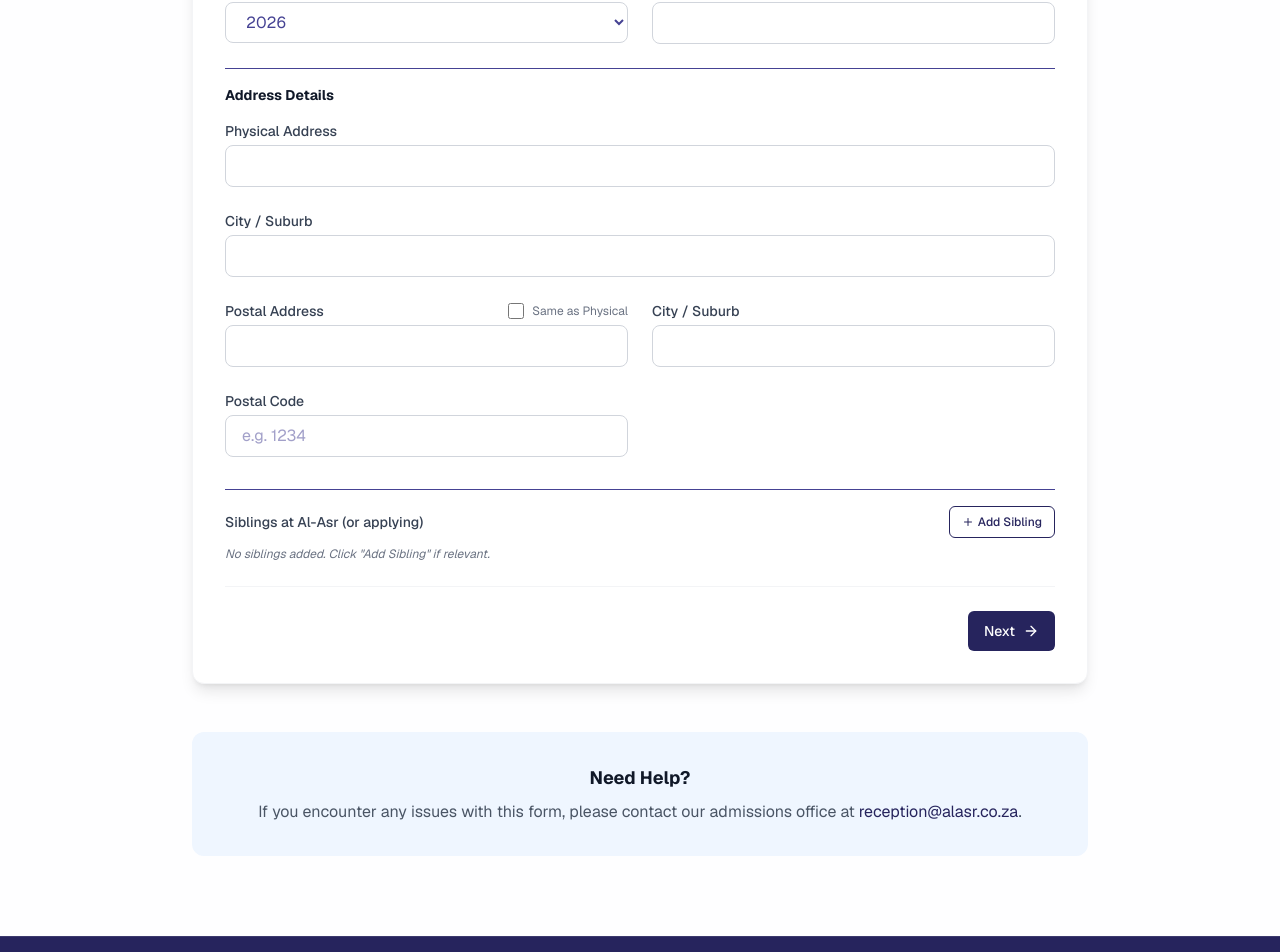
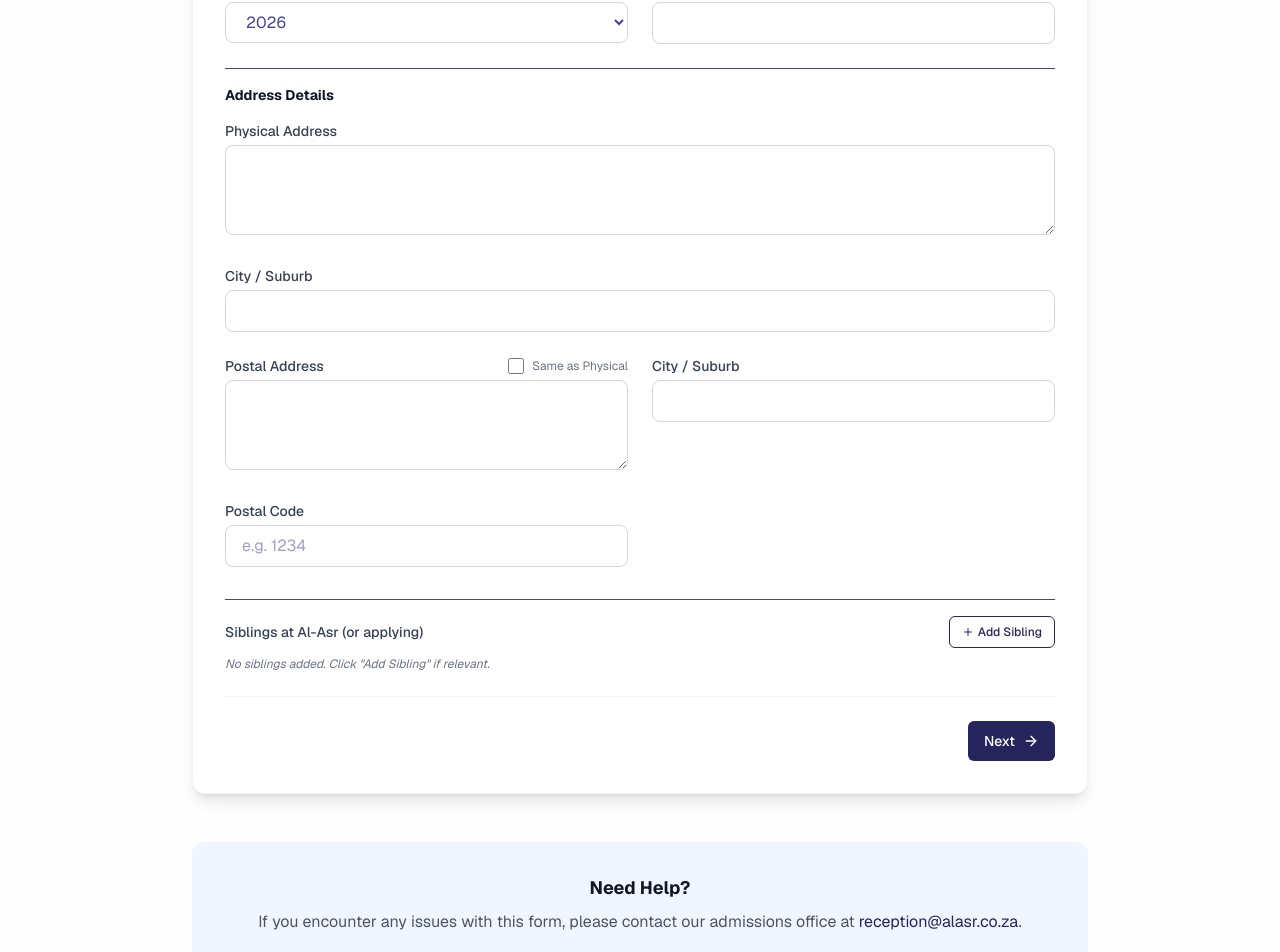
Before and after one commit to Carlodebruin/alasr-website, a Next.js app: page /beta/admissions in a window 1280 px wide. Shown: the part 877-1829 px from the top of the page. Built offline with nearby package versions, Linux system fonts and the light colour scheme.

Commit message:
feat: change physical and postal address inputs to multiline textareas

```diff
--- a/components/forms/ApplicationForm.tsx
+++ b/components/forms/ApplicationForm.tsx
@@ -428,16 +428,16 @@ export const ApplicationForm = () => {
                                     <div className="grid md:grid-cols-2 gap-6">
                                         <div className="md:col-span-2">
                                             <label className="block text-sm font-medium text-gray-700 mb-1">Physical Address</label>
-                                            <input required name="learnerPhysicalAddress" type="text"
+                                            <textarea required name="learnerPhysicalAddress" rows={3}
                                                 className={`w-full px-4 py-2 rounded-lg border focus:ring-primary focus:border-primary ${errors.learnerPhysicalAddress ? 'border-red-500 bg-red-50' : 'border-gray-300'}`}
                                                 onChange={(e) => {
                                                     if (isPostalSameAsPhysical) {
-                                                        const postalInput = formRef.current?.querySelector('input[name="learnerPostalAddress"]') as HTMLInputElement;
+                                                        const postalInput = formRef.current?.querySelector('[name="learnerPostalAddress"]') as HTMLTextAreaElement;
                                                         if (postalInput) postalInput.value = e.target.value;
                                                     }
                                                 }}
                                                 onBlur={(e) => setErrors(prev => ({ ...prev, learnerPhysicalAddress: e.target.checkValidity() ? "" : "Physical address is required" }))}
-                                            />
+                                            ></textarea>
                                             {errors.learnerPhysicalAddress && (
                                                 <p className="text-red-500 text-xs mt-1 flex items-center"><AlertCircle className="w-3 h-3 mr-1" /> {errors.learnerPhysicalAddress}</p>
                                             )}
@@ -463,9 +463,9 @@ export const ApplicationForm = () => {
                                                         onChange={(e) => {
                                                             setIsPostalSameAsPhysical(e.target.checked);
                                                             if (e.target.checked) {
-                                                                const physicalValue = (formRef.current?.querySelector('input[name="learnerPhysicalAddress"]') as HTMLInputElement)?.value;
+                                                                const physicalValue = (formRef.current?.querySelector('[name="learnerPhysicalAddress"]') as HTMLTextAreaElement)?.value;
                                                                 const physicalCityValue = (formRef.current?.querySelector('input[name="learnerCity"]') as HTMLInputElement)?.value;
-                                                                const postalInput = formRef.current?.querySelector('input[name="learnerPostalAddress"]') as HTMLInputElement;
+                                                                const postalInput = formRef.current?.querySelector('[name="learnerPostalAddress"]') as HTMLTextAreaElement;
                                                                 const postalCityInput = formRef.current?.querySelector('input[name="learnerPostalCity"]') as HTMLInputElement;
                                                                 if (postalInput) {
                                                                     postalInput.value = physicalValue || "";
@@ -482,14 +482,14 @@ export const ApplicationForm = () => {
                                                     <label htmlFor="sameAsPhysical" className="ml-2 text-xs font-normal text-gray-500">Same as Physical</label>
                                                 </div>
                                             </label>
-                                            <input
+                                            <textarea
                                                 required={!isPostalSameAsPhysical}
                                                 name="learnerPostalAddress"
-                                                type="text"
+                                                rows={3}
                                                 disabled={isPostalSameAsPhysical}
                                                 className={`w-full px-4 py-2 rounded-lg border focus:ring-primary focus:border-primary ${isPostalSameAsPhysical ? 'bg-gray-50' : ''} ${errors.learnerPostalAddress ? 'border-red-500 bg-red-50' : 'border-gray-300'}`}
                                                 onBlur={(e) => setErrors(prev => ({ ...prev, learnerPostalAddress: e.target.checkValidity() ? "" : "Postal address is required" }))}
-                                            />
+                                            ></textarea>
                                             {errors.learnerPostalAddress && (
                                                 <p className="text-red-500 text-xs mt-1 flex items-center"><AlertCircle className="w-3 h-3 mr-1" /> {errors.learnerPostalAddress}</p>
                                             )}
@@ -672,15 +672,15 @@ export const ApplicationForm = () => {
                                     <div className="grid md:grid-cols-2 gap-6">
                                         <div className="md:col-span-2">
                                             <label className="block text-sm font-medium text-gray-700 mb-1">Physical Address</label>
-                                            <input name="parent1PhysicalAddress" type="text"
+                                            <textarea name="parent1PhysicalAddress" rows={3}
                                                 className="w-full px-4 py-2 rounded-lg border border-gray-300 focus:ring-primary focus:border-primary"
                                                 onChange={(e) => {
                                                     if (isP1PostalSameAsPhysical) {
-                                                        const postalInput = formRef.current?.querySelector('input[name="parent1PostalAddress"]') as HTMLInputElement;
+                                                        const postalInput = formRef.current?.querySelector('[name="parent1PostalAddress"]') as HTMLTextAreaElement;
                                                         if (postalInput) postalInput.value = e.target.value;
                                                     }
                                                 }}
-                                            />
+                                            ></textarea>
                                         </div>
                                         <div className="md:col-span-2">
                                             <label className="block text-sm font-medium text-gray-700 mb-1">City / Suburb</label>
@@ -697,9 +697,9 @@ export const ApplicationForm = () => {
                                                         onChange={(e) => {
                                                             setIsP1PostalSameAsPhysical(e.target.checked);
                                                             if (e.target.checked) {
-                                                                const physicalValue = (formRef.current?.querySelector('input[name="parent1PhysicalAddress"]') as HTMLInputElement)?.value;
+                                                                const physicalValue = (formRef.current?.querySelector('[name="parent1PhysicalAddress"]') as HTMLTextAreaElement)?.value;
                                                                 const physicalCityValue = (formRef.current?.querySelector('input[name="parent1City"]') as HTMLInputElement)?.value;
-                                                                const postalInput = formRef.current?.querySelector('input[name="parent1PostalAddress"]') as HTMLInputElement;
+                                                                const postalInput = formRef.current?.querySelector('[name="parent1PostalAddress"]') as HTMLTextAreaElement;
                                                                 const postalCityInput = formRef.current?.querySelector('input[name="parent1PostalCity"]') as HTMLInputElement;
                                                                 if (postalInput) postalInput.value = physicalValue || "";
                                                                 if (postalCityInput) postalCityInput.value = physicalCityValue || "";
@@ -710,12 +710,12 @@ export const ApplicationForm = () => {
                                                     <label htmlFor="p1SameAsPhysical" className="ml-2 text-xs font-normal text-gray-500">Same as Physical</label>
                                                 </div>
                                             </label>
-                                            <input
+                                            <textarea
                                                 name="parent1PostalAddress"
-                                                type="text"
+                                                rows={3}
                                                 disabled={isP1PostalSameAsPhysical}
                                                 className={`w-full px-4 py-2 rounded-lg border border-gray-300 focus:ring-primary focus:border-primary ${isP1PostalSameAsPhysical ? 'bg-gray-50' : ''}`}
-                                            />
+                                            ></textarea>
                                         </div>
                                         <div>
                                             <label className="block text-sm font-medium text-gray-700 mb-1">City / Suburb</label>
@@ -855,15 +855,15 @@ export const ApplicationForm = () => {
                                     <div className="grid md:grid-cols-2 gap-6">
                                         <div className="md:col-span-2">
                                             <label className="block text-sm font-medium text-gray-700 mb-1">Physical Address</label>
-                                            <input name="parent2PhysicalAddress" type="text"
+                                            <textarea name="parent2PhysicalAddress" rows={3}
                                                 className="w-full px-4 py-2 rounded-lg border border-gray-300 focus:ring-primary focus:border-primary"
                                                 onChange={(e) => {
                                                     if (isP2PostalSameAsPhysical) {
-                                                        const postalInput = formRef.current?.querySelector('input[name="parent2PostalAddress"]') as HTMLInputElement;
+                                                        const postalInput = formRef.current?.querySelector('[name="parent2PostalAddress"]') as HTMLTextAreaElement;
                                                         if (postalInput) postalInput.value = e.target.value;
                                                     }
                                                 }}
-                                            />
+                                            ></textarea>
                                         </div>
                                         <div className="md:col-span-2">
                                             <label className="block text-sm font-medium text-gray-700 mb-1">City / Suburb</label>
@@ -880,9 +880,9 @@ export const ApplicationForm = () => {
                                                         onChange={(e) => {
                                                             setIsP2PostalSameAsPhysical(e.target.checked);
                                                             if (e.target.checked) {
-                                                                const physicalValue = (formRef.current?.querySelector('input[name="parent2PhysicalAddress"]') as HTMLInputElement)?.value;
+                                                                const physicalValue = (formRef.current?.querySelector('[name="parent2PhysicalAddress"]') as HTMLTextAreaElement)?.value;
                                                                 const physicalCityValue = (formRef.current?.querySelector('input[name="parent2City"]') as HTMLInputElement)?.value;
-                                                                const postalInput = formRef.current?.querySelector('input[name="parent2PostalAddress"]') as HTMLInputElement;
+                                                                const postalInput = formRef.current?.querySelector('[name="parent2PostalAddress"]') as HTMLTextAreaElement;
                                                                 const postalCityInput = formRef.current?.querySelector('input[name="parent2PostalCity"]') as HTMLInputElement;
                                                                 if (postalInput) postalInput.value = physicalValue || "";
                                                                 if (postalCityInput) postalCityInput.value = physicalCityValue || "";
@@ -893,12 +893,12 @@ export const ApplicationForm = () => {
                                                     <label htmlFor="p2SameAsPhysical" className="ml-2 text-xs font-normal text-gray-500">Same as Physical</label>
                                                 </div>
                                             </label>
-                                            <input
+                                            <textarea
                                                 name="parent2PostalAddress"
-                                                type="text"
+                                                rows={3}
                                                 disabled={isP2PostalSameAsPhysical}
                                                 className={`w-full px-4 py-2 rounded-lg border border-gray-300 focus:ring-primary focus:border-primary ${isP2PostalSameAsPhysical ? 'bg-gray-50' : ''}`}
-                                            />
+                                            ></textarea>
                                         </div>
                                         <div>
                                             <label className="block text-sm font-medium text-gray-700 mb-1">City / Suburb</label>
```
